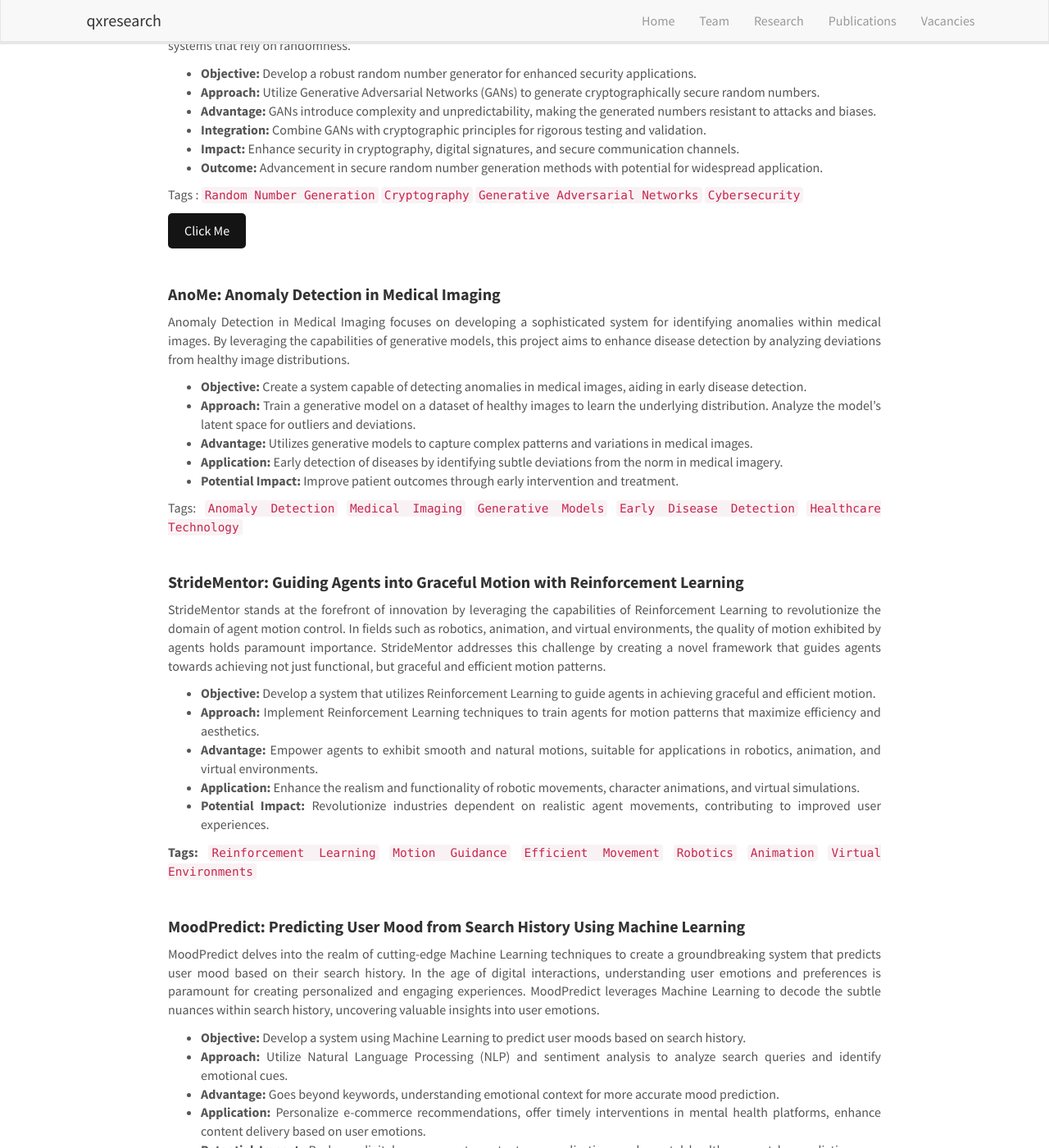
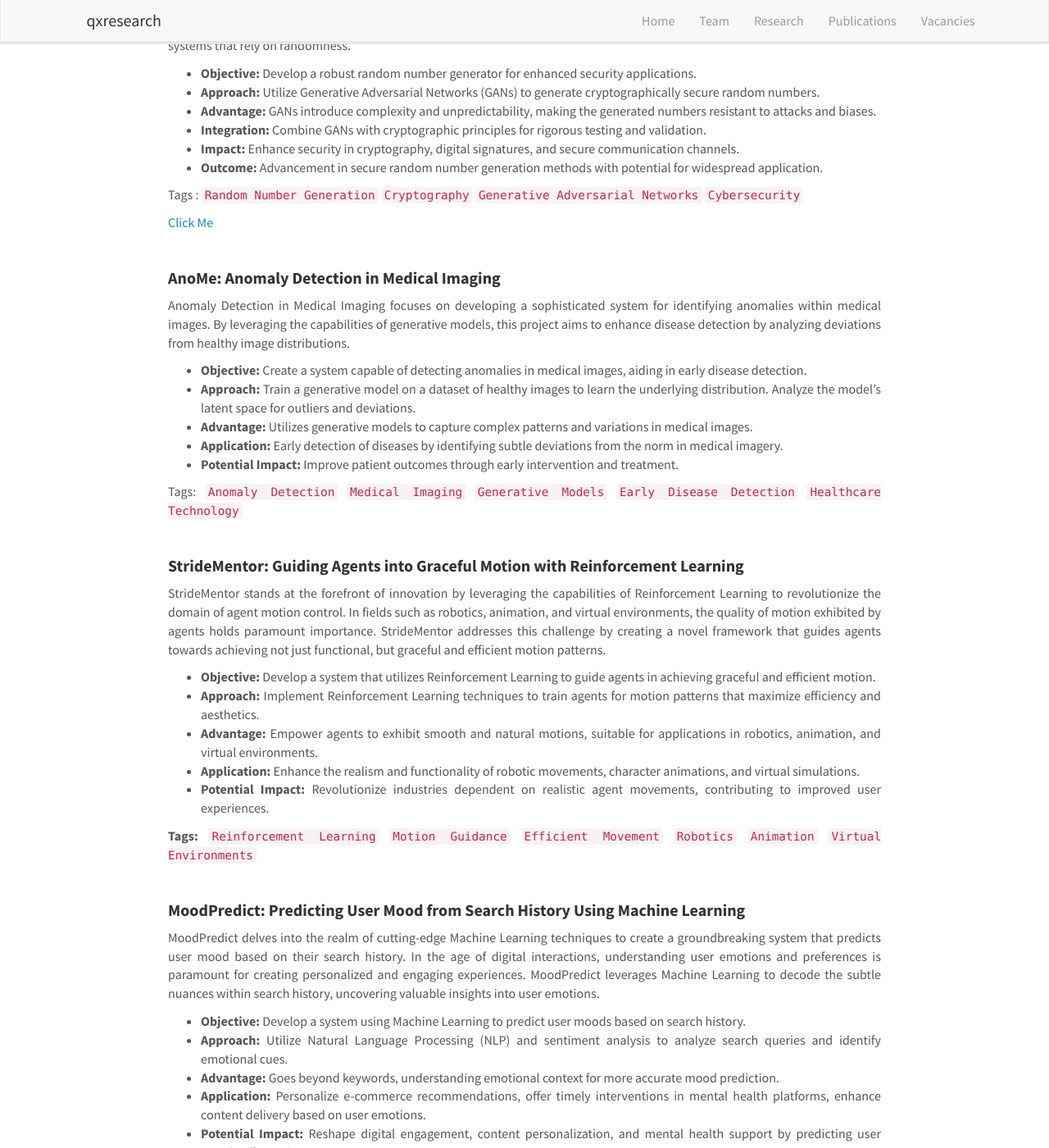
Before and after one commit to qxresearch/qxresearch.github.io, a Jekyll site: the page built from _pages/openings.md, in a window 1280 px wide and 1400 px high, scrolled down 331 px. Shown: the whole window at 82% size. Built offline with Jekyll 4.4.1, drawn with Linux system fonts in a browser that asks for light colours; nearby versions of some CDN libraries.

Commit message:
Update main.scss

```diff
--- a/css/main.scss
+++ b/css/main.scss
@@ -51,13 +51,3 @@ figcaption {
   margin-bottom: 20px;
   margin-top: 20px;
 }
-
-.custom-button {
-  display: inline-block;
-  padding: 10px 20px;
-  background-color: #141414;
-  color: white;
-  border: none;
-  border-radius: 5px;
-  text-decoration: none;
-}
```
